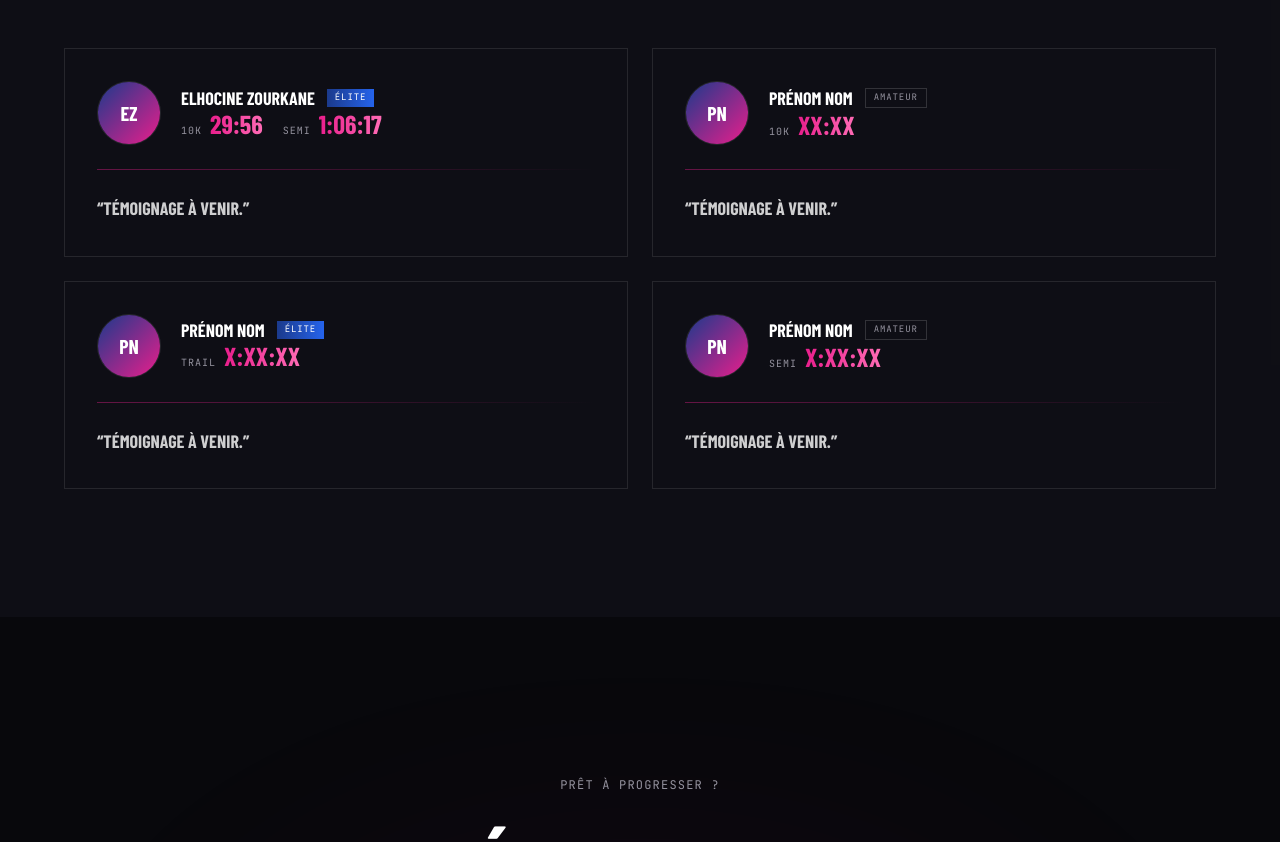
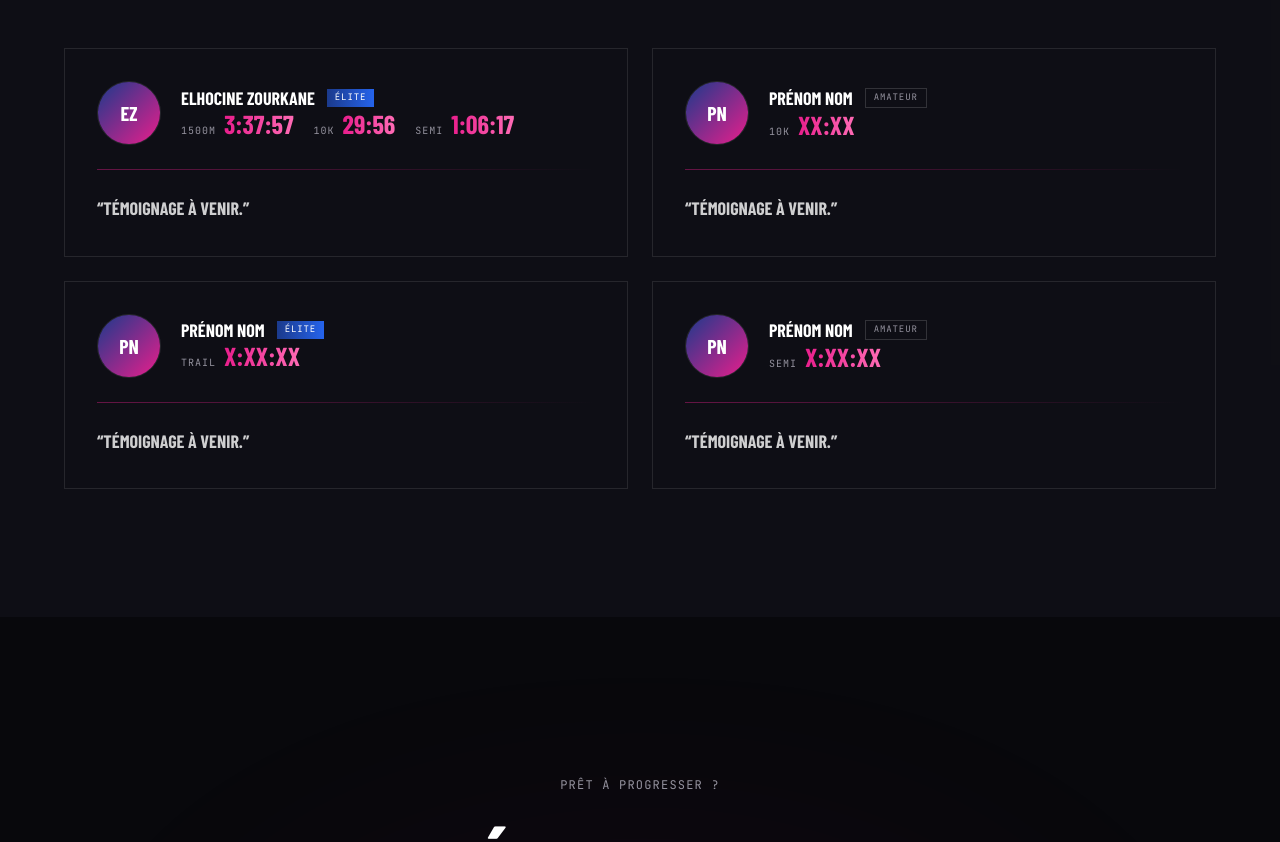
Before and after one commit to alessio200225-wq/42-run-club, a Next.js app: page / in a window 1280 px wide. Shown: the part 3700-4542 px from the top of the page. Built offline with nearby package versions, Linux system fonts and the light colour scheme; a web font is replaced by a local one.

Commit message:
Add 1500m perf to ElHocine Zourkane testimonial
Co-Authored-By: Claude Sonnet 4.6 <noreply@anthropic.com>

```diff
--- a/app/page.tsx
+++ b/app/page.tsx
@@ -81,6 +81,7 @@ const TEMOIGNAGES = [
     nom: "Zourkane",
     niveau: "ÉLITE",
     perfs: [
+      { distance: "1500m", chrono: "3:37:57" },
       { distance: "10K", chrono: "29:56" },
       { distance: "Semi", chrono: "1:06:17" },
     ],
```
